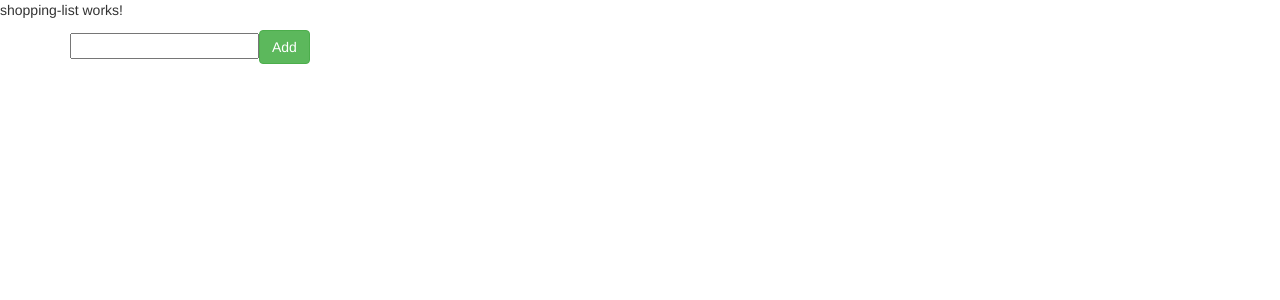
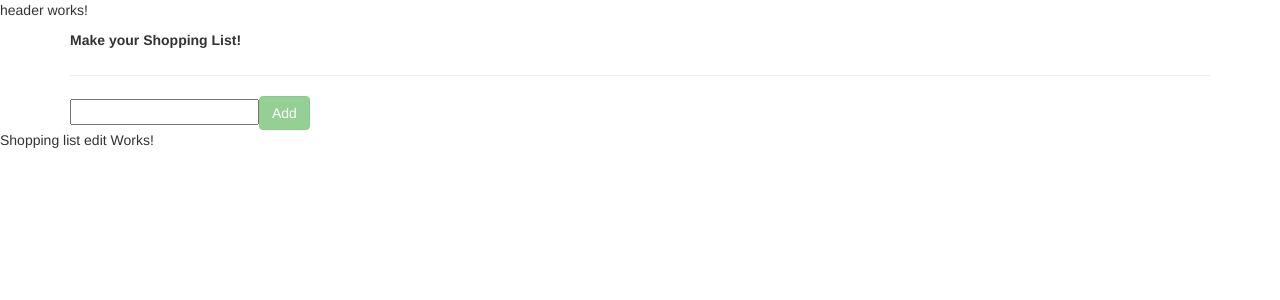
Before and after one commit to plokamar1/recipe-project, an Angular app: page / in a window 1280 px wide. Shown: the top 300 px of the page. Built offline with nearby package versions, Linux system fonts and the light colour scheme.

Commit message:
Changed the structure a little bit

```diff
--- a/src/app/app.component.html
+++ b/src/app/app.component.html
@@ -1 +1,3 @@
+<app-header></app-header>
 <app-shopping-list></app-shopping-list>
+<app-shopping-list-edit></app-shopping-list-edit>
--- /dev/null
+++ b/src/app/header/header.component.html
@@ -0,0 +1,3 @@
+<p>
+  header works!
+</p>
--- /dev/null
+++ b/src/app/header/header.component.ts
@@ -0,0 +1,15 @@
+import { Component, OnInit } from '@angular/core';
+
+@Component({
+  selector: 'app-header',
+  templateUrl: './header.component.html',
+  styleUrls: ['./header.component.css']
+})
+export class HeaderComponent implements OnInit {
+
+  constructor() { }
+
+  ngOnInit() {
+  }
+
+}
--- /dev/null
+++ b/src/app/shopping-list/shopping-list-edit/shopping-list-edit.component.html
@@ -0,0 +1 @@
+<p>Shopping list edit Works!</p>
--- a/src/app/shopping-list/shopping-list.component.html
+++ b/src/app/shopping-list/shopping-list.component.html
@@ -1,12 +1,15 @@
-<p>
-  shopping-list works!
-</p>
-
 <div class="container">
   <div class="row">
     <div class="col-xs-12">
-      <input type="text" [(ngModel)] = "newProduct">
-      <button class="btn btn-success">Add</button>
+      <label>Make your Shopping List!</label>
+      <hr>
+      <input type="text" [(ngModel)] = "newProduct" (keypress)="checkEmpty()">
+      <button type="button"
+      class="btn btn-success"
+      (click)="addNewProduct()"
+      [disabled]="isEmpty" >Add</button>
+
+      <p *ngFor="let product of shoppingList">{{ product }}</p>
     </div>
   </div>
 </div>
--- a/src/app/shopping-list/shopping-list.component.ts
+++ b/src/app/shopping-list/shopping-list.component.ts
@@ -7,12 +7,19 @@ import { Component, OnInit } from '@angular/core';
 })
 export class ShoppingListComponent implements OnInit {
   shoppingList = [];
-  newProduct = '';
-  constructor() { }
+  newProduct = null;
+  isEmpty = true;
+
+  constructor() {
+
+   }
 
   ngOnInit() {
   }
-  addNewProduct(){
+  checkEmpty() {
+    this.newProduct === null ? this.isEmpty = true : this.isEmpty = false;
+  }
+  addNewProduct() {
     this.shoppingList.push(this.newProduct);
   }
 }
```
Also changed, not shown: src/app/app.module.ts (+6 -1 lines), src/app/shopping-list/shopping-list-edit/shopping-list-edit.component.ts (added, +10 -0 lines), src/app/header/header.component.css (added), 1 other file (tests, documents, lock files or other folders).
